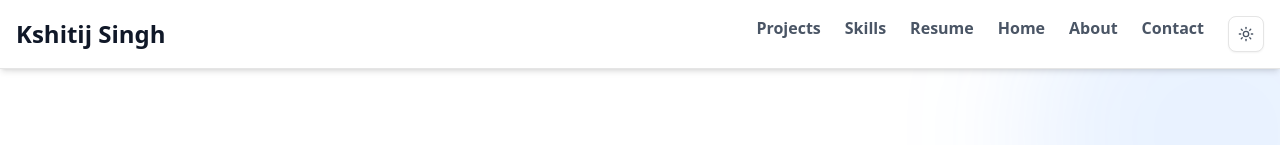
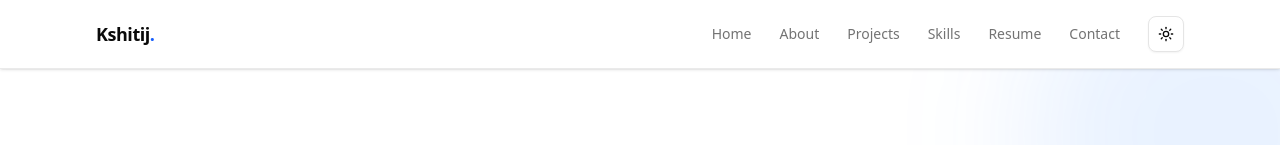
Before and after one commit to KshitijSingh07/portfolio, a Next.js app: page / in a window 1280 px wide. Shown: the top 145 px of the page. Built offline with nearby package versions, Linux system fonts and the light colour scheme.

Commit message:
Refresh portfolio content and presentation

```diff
--- a/app/components/Navbar.tsx
+++ b/app/components/Navbar.tsx
@@ -1,67 +1,52 @@
-'use client';
+"use client";
 
 import Link from "next/link";
+import { useState } from "react";
+import { Menu, X } from "lucide-react";
 import { ModeToggle } from "./modeToggler";
-import { useState } from "react";
-import { Menu, X } from "lucide-react"; // for hamburger icon
+
+const links = [
+  { href: "/", label: "Home" },
+  { href: "/about", label: "About" },
+  { href: "/projects", label: "Projects" },
+  { href: "/skills", label: "Skills" },
+  { href: "/resume", label: "Resume" },
+  { href: "/contact", label: "Contact" },
+];
 
 export default function Navbar() {
   const [menuOpen, setMenuOpen] = useState(false);
 
   return (
-    <nav className="border-b-1 backdrop-blur-md sticky top-0 z-50 bg-background py-4 shadow-md">
-      <div className="flex justify-between items-center px-4 mx-auto">
-        {/* Logo */}
-        <div className="text-2xl font-bold text-gray-900 dark:text-white">
-          <Link href="/">Kshitij Singh</Link>
+    <nav className="sticky top-0 z-50 border-b border-border/80 bg-background/85 py-4 shadow-sm backdrop-blur-xl">
+      <div className="mx-auto flex max-w-6xl items-center justify-between px-5 sm:px-8">
+        <Link href="/" className="text-lg font-bold tracking-tight">
+          Kshitij<span className="text-blue-600 dark:text-blue-400">.</span>
+        </Link>
+        <div className="hidden items-center gap-7 md:flex">
+          {links.map((link) => (
+            <Link key={link.href} href={link.href} className="text-sm font-medium text-muted-foreground transition hover:text-blue-600 dark:hover:text-blue-400">
+              {link.label}
+            </Link>
+          ))}
+          <ModeToggle />
         </div>
-
-        {/* Desktop Menu */}
-        <ul className="hidden md:flex space-x-6 font-bold text-gray-600 dark:text-white">
-          <li className="hover:text-blue-500 transition-colors">
-            <Link href="/projects">Projects</Link>
-          </li>
-          <li className="hover:text-blue-500 transition-colors">
-            <Link href="/skills">Skills</Link>
-          </li>
-          <li className="hover:text-blue-500 transition-colors">
-            <Link href="/resume">Resume</Link>
-          </li>
-          <li className="hover:text-blue-500 transition-colors">
-            <Link href="/">Home</Link>
-          </li>
-          <li className="hover:text-blue-500 transition-colors">
-            <Link href="/about">About</Link>
-          </li>
-          <li className="hover:text-blue-500 transition-colors">
-            <Link href="/contact">Contact</Link>
-          </li>
-          <li>
-            <ModeToggle />
-          </li>
-        </ul>
-
-        {/* Hamburger icon for mobile */}
-        <div className="md:hidden flex items-center space-x-4">
-          <button
-            onClick={() => setMenuOpen(!menuOpen)}
-            className="text-gray-700 dark:text-white"
-          >
-            {menuOpen ? <X size={24} /> : <Menu size={24} />}
+        <div className="flex items-center gap-3 md:hidden">
+          <ModeToggle />
+          <button type="button" onClick={() => setMenuOpen((open) => !open)} className="rounded-lg border border-border p-2" aria-label={menuOpen ? "Close navigation menu" : "Open navigation menu"} aria-expanded={menuOpen}>
+            {menuOpen ? <X size={20} /> : <Menu size={20} />}
           </button>
         </div>
       </div>
-
-      {/* Mobile Menu */}
       {menuOpen && (
-        <div className="md:hidden mt-2 px-4 space-y-2 text-gray-700 dark:text-white font-semibold">
-          <Link href="/projects" className="block hover:text-blue-500" onClick={() => setMenuOpen(false)}>Projects</Link>
-          <Link href="/skills" className="block hover:text-blue-500" onClick={() => setMenuOpen(false)}>Skills</Link>
-          <Link href="/resume" className="block hover:text-blue-500" onClick={() => setMenuOpen(false)}>Resume</Link>
-          <Link href="/" className="block hover:text-blue-500" onClick={() => setMenuOpen(false)}>Home</Link>
-          <Link href="/about" className="block hover:text-blue-500" onClick={() => setMenuOpen(false)}>About</Link>
-          <Link href="/contact" className="block hover:text-blue-500" onClick={() => setMenuOpen(false)}>Contact</Link>
-          <ModeToggle />
+        <div className="border-t border-border px-5 pb-2 pt-4 md:hidden">
+          <div className="mx-auto flex max-w-6xl flex-col gap-1">
+            {links.map((link) => (
+              <Link key={link.href} href={link.href} onClick={() => setMenuOpen(false)} className="rounded-lg px-3 py-2.5 text-sm font-medium text-muted-foreground hover:bg-muted hover:text-foreground">
+                {link.label}
+              </Link>
+            ))}
+          </div>
         </div>
       )}
     </nav>
```
